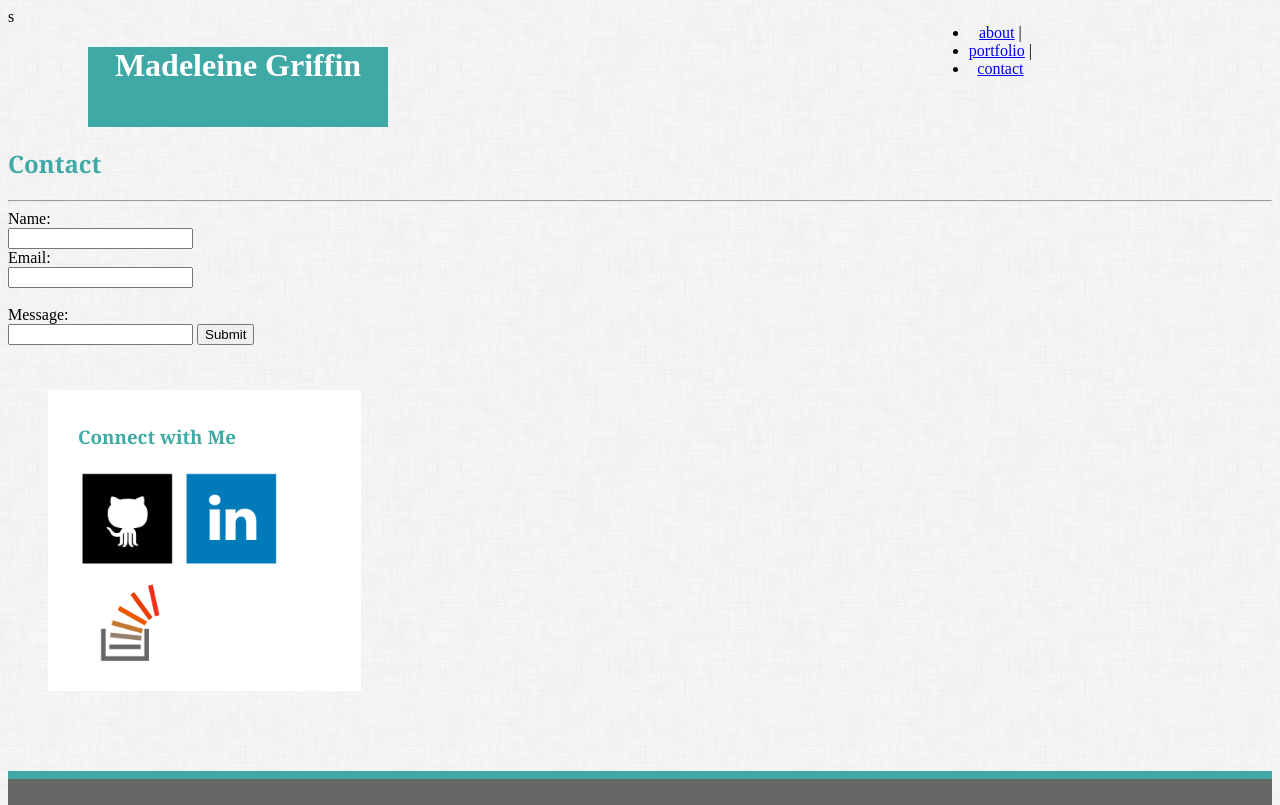
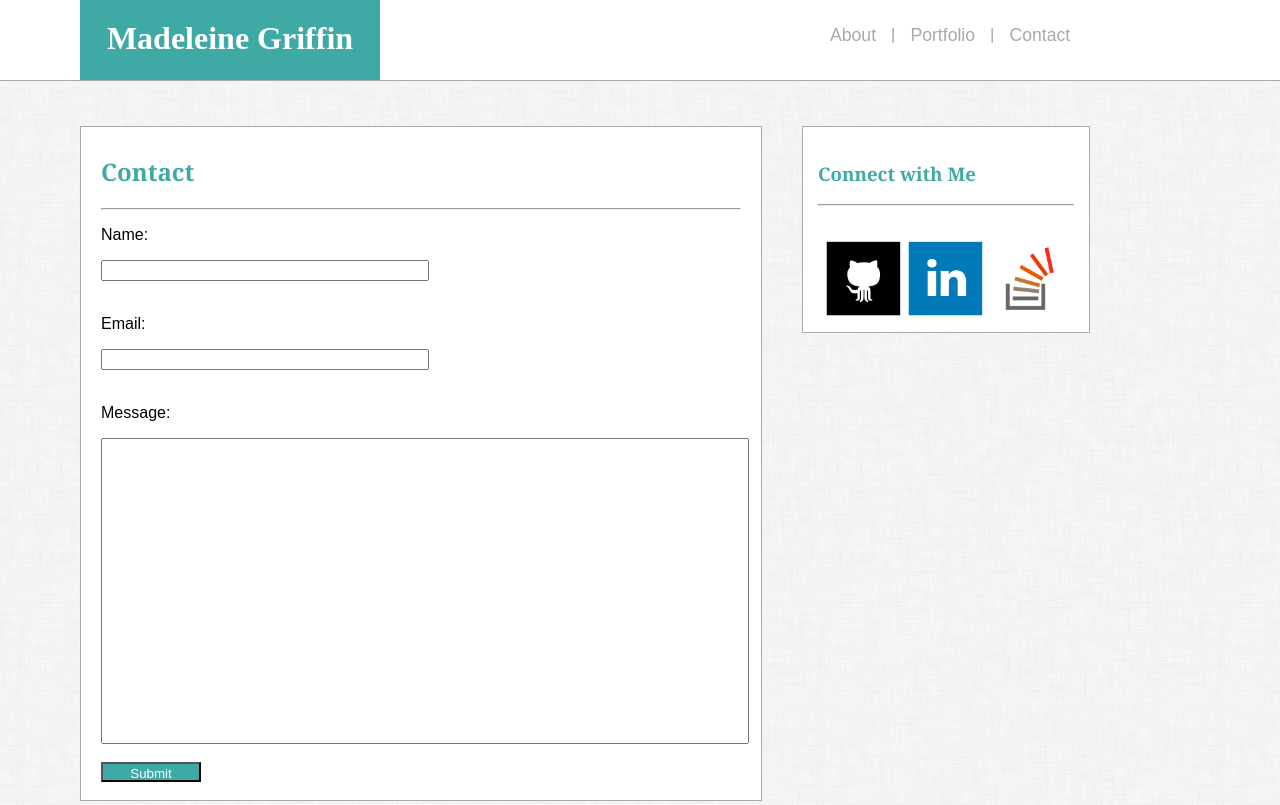
Before and after one commit to madeleinecgriffin/Basic-Portfolio, a plain HTML site: page contact.html in a window 1280 px wide. Shown: the top 805 px of the page. Drawn offline with Linux system fonts and the light colour scheme.

Commit message:
mostly done

```diff
--- a/assets/css/style.css
+++ b/assets/css/style.css
@@ -1,6 +1,9 @@
-body {
+body, html {
 	background-image: url("../images/dust_scratches.png");
 	background-repeat: repeat;
+	padding: 0;
+ 	margin: 0;
+ 	box-sizing: border-box;
 }
 
 h1 {
@@ -23,92 +26,200 @@ h4 {
 
 }
 
+/*Top bar with Title and Nav (div)*/
+.top-bar {
+	background-color: #ffffff;
+	width: 100%;
+	height: 80px;
+	margin: 0;
+	padding: 0;
+}
+
+/*Blue box with my name (div)*/
+.blue-title {
+	margin-left: 80px;
+	margin-top: 0;
+	width: 300px;
+	height: 80px;
+	background-color: #3faaa5;
+	text-align: center;
+	color: #ffffff;
+	float: left;
+}
+
+/*Nav bar (ul), containing all links*/
 .nav-bar {
     list-style-type: none;
     margin: 0;
     padding: 20px 20px 20px 20px;
     font-family: 'Arial', 'Helvetica Neue', Helvetica, sans-serif;
-    position: absolute;
-	top: 0;
-	right: 0;
-	margin-left: 440px;
+	margin-left: 800px;
 	display: block;
 }
 
-.nav-link {
+/*Nav bar (li), each individual list item*/
+.nav-list {
     display: block;
     float: left;
     padding: 5px 5px 5px 5px;
+    text-decoration: none;
+	font-family: 'Arial', 'Helvetica Neue', Helvetica, sans-serif;
+	color: darkgray;
+	font-size: 105%;
 }
 
-.top-bar {
-	background-color: #ffffff;
-	width: 100%;
-	height: 80px;
+/*Nav bar (a), each individual list link*/
+.nav-link {
+	text-decoration: none;
+	font-family: 'Arial', 'Helvetica Neue', Helvetica, sans-serif;
+	color: darkgray;
+	font-size: 105%;
+	padding: 5px 5px 5px 5px;
 }
 
-.nav {
-	float: right;
-	margin-right: 240px;
-	text-align: center;
-	height: 80px;
+/*White name text in blue box (h1)*/
+.name-title {
+	padding-top: 20px;
+	margin: 0;
 }
 
-.nav-link {
-	padding-top: 30px;
+/*gray line below nav bar (div)*/
+.grayline {
+	height: 1px;
+	width: 100%;
+	margin: 0;
+	background-color: darkgray;
 }
 
-.blue-title {
-	margin-left: 80px;
-	width: 300px;
-	height: 80px;
-	background-color: #3faaa5;
-	text-align: center;
-}
-
-.name-title {
-	padding-top: 20px;
-}
-
+/*Entire box (div) with about me*/
 .about-me {
-	height: 520px;
+	height: 400px;
 	width: 50%;
 	background-color: #ffffff;
 	margin-left: 80px;
-	padding: 15px 15px 15px 15px;
+	padding: 10px 20px 15px 20px;
 	margin-top: 45px;
 	float: left;
+	border-color: darkgray;
+	border-style: solid;
+	border-width: 1px;
 }
 
+/*Entire box (div) with contact me*/
+.contact-box {
+	height: 650px;
+	width: 50%;
+	background-color: #ffffff;
+	margin-left: 80px;
+	padding: 8px 20px 15px 20px;
+	margin-top: 45px;
+	float: left;
+	border-color: darkgray;
+	border-style: solid;
+	border-width: 1px;
+}
+
+/*Entire box (div) with gallery me*/
+.gallery-me {
+	height: 750px;
+	width: 50%;
+	background-color: #ffffff;
+	margin-left: 80px;
+	padding: 10px 20px 15px 20px;
+	margin-top: 45px;
+	float: left;
+	border-color: darkgray;
+	border-style: solid;
+	border-width: 1px;
+}
+
+/*pic of me (img)*/
+.mepic {
+	float: left;
+	margin-right: 15px;
+}
+
+/*paragraph about me (p)*/
 .paragraph {
 	font-family: 'Arial', 'Helvetica Neue', Helvetica, sans-serif;
 }
 
+/*text on form (p)*/
+.paragraph2 {
+	font-family: 'Arial', 'Helvetica Neue', Helvetica, sans-serif;
+}
+
+/*Box (div) containing connect links from images*/
 .connect-links {
 	float: left;
-	padding: 15px 30px 15px 30px;
+	padding: 15px 15px 15px 15px;
 	background-color: #ffffff;
 	margin-top: 45px;
 	width: 20%;
+	height: 175px;
 	margin-left: 40px;
 	margin-bottom: 40px;
+	border-color: darkgray;
+	border-style: solid;
+	border-width: 1px;
 
 }
 
+/*list (ul) of connect link images*/
 .connect-list {
 	list-style-type: none;
     margin: 0;
+    padding: 5px 5px 5px 5px;
     display: block;
-    float: left;
-
 }
 
+/*indivdual image links (li) for connect with me*/
 .nav-pic {
     display: block;
     float: left;
-
+    margin: 0;
+    padding: 0;
 }
 
+/*name input form (input)*/
+.name-input {
+	width: 50%;
+	font-family: 'Arial', 'Helvetica Neue', Helvetica, sans-serif;
+}
+
+/*email input form (input)*/
+.email-input {
+	width: 50%;
+	font-family: 'Arial', 'Helvetica Neue', Helvetica, sans-serif;
+}
+
+/*message input form (input)*/
+.message-input {
+	width: 100%;
+	height: 300px;
+	font-family: 'Arial', 'Helvetica Neue', Helvetica, sans-serif;
+}
+
+/*submit input button (input)*/
+.submit-input {
+	padding: 2px 5px 2px 5px;
+	color: #ffffff;
+	background-color: #3faaa5;
+	text-align: center;
+	width: 100px;
+	height: 20px;
+}
+
+/*gallery images (img)*/
+.gallery {
+	float: left;
+	margin-right: 20px;
+	margin-bottom: 20px;
+	height: 200px;
+	width: 300px;
+}
+
+/*green line at bottom of screen (div)*/
 .greenline {
 	margin-top: 40px;
 	width: 100%;
@@ -117,9 +228,11 @@ h4 {
 	float: left;
 }
 
+/*copyright image at bottom of screen (div)*/
 .copyright {
 	width: 100%;
 	height: 90px;
+	font-family: 'Arial', 'Helvetica Neue', Helvetica, sans-serif;
 	background-color: #666666;
 	color: #ffffff;
 	text-align: center;
--- a/contact.html
+++ b/contact.html
@@ -7,38 +7,48 @@
 	<!-- Linking Google Fonts -->
 	<link href='https://fonts.googleapis.com/css?family=Montserrat|Roboto+Slab|Yellowtail' rel='stylesheet' type='text/css'>
 </head>
-<body>s
+<body>
 
-	<div class="nav">
-		<ul>
-			<li><a class="about-link" href="index.html">about</a> |</li>
-			<li><a class="portfolio-link" href="portfolio.html">portfolio</a> |</li>
-			<li><a class="contact-link" href="contact.html">contact</a></li>
+	<div class="top-bar">
+		<div class="blue-title">
+			<h1 class="name-title">Madeleine Griffin</h1>
+		</div>
+		<ul class="nav-bar">
+			<li class="nav-list"><a class="nav-link" href="index.html">About</a></li>
+			<li class="nav-list">|
+			<li class="nav-list"><a class="nav-link" href="portfolio.html">Portfolio</a></li>
+			<li class="nav-list">|
+			<li class="nav-list"><a class="nav-link" href="contact.html">Contact</a></li>
 		</ul>
 	</div>
-	<div class="blue-title">
-		<h1>Madeleine Griffin</h1>
-	</div>
 
-	<div class="contact-me">
+	<div class="grayline"></div>
+
+	<div class="contact-box">
 		<h2>Contact</h2>
 		<hr>
-		<form action="/action_page.php">
-  			Name:<br>
-  			<input class="name-input" type="text" name="name"><br>
-  			Email:<br>
+		<form action="mailto:madeleinecgriffin@gmail.com">
+  			<p class="paragraph2">Name:</p>
+  			<input class="name-input" type="text" name="name"><br><br>
+  			<p class="paragraph2">Email:</p>
   			<input class="email-input" type="text" name="email"><br><br>
-  			Message:<br>
+  			<p class="paragraph2">Message:</p>
   			<input class="message-input" type="text" name="message">
-  			<input type="submit">
+  			<br>
+  			<br>
+  			<input class="submit-input" type="submit">
 		</form>
 	</div>
 
 	<div class="connect-links">
 		<h3>Connect with Me</h3>
-		<a href="https://github.com/madeleinecgriffin" target="_blank"><img alt="git" src="assets/images/githubpic.png" height="100px" width="100px"></a>
-		<a href="www.linkedin.com/in/madeleinegriffin" target="_blank"><img alt="link" src="assets/images/linkedinpic.png" height="100px" width="100px"></a>
-		<a href="https://stackoverflow.com/users/story/8729436#" target="_blank"><img alt="over" src="assets/images/overflowpic.png" height="100px" width="100px"></a>
+		<hr>
+		<br>
+		<ul class="connect-list">
+			<li class="nav-pic"><a href="https://github.com/madeleinecgriffin" target="_blank"><img alt="git" src="assets/images/githubpic.png" height="82px" width="82px"></a></li>
+			<li class="nav-pic"><a href="https://www.linkedin.com/in/madeleinegriffin" target="_blank"><img alt="link" src="assets/images/linkedinpic.png" height="82px" width="82px"></a></li>
+			<li class="nav-pic"><a href="https://stackoverflow.com/users/story/8729436#" target="_blank"><img alt="over" src="assets/images/overflowpic.png" height="82px" width="82px"></a></li>
+		</ul>
 	</div>
 
 	<div class="greenline"></div>
```
Also changed, not shown: index.html (+21 -15 lines), portfolio.html (+28 -19 lines).
